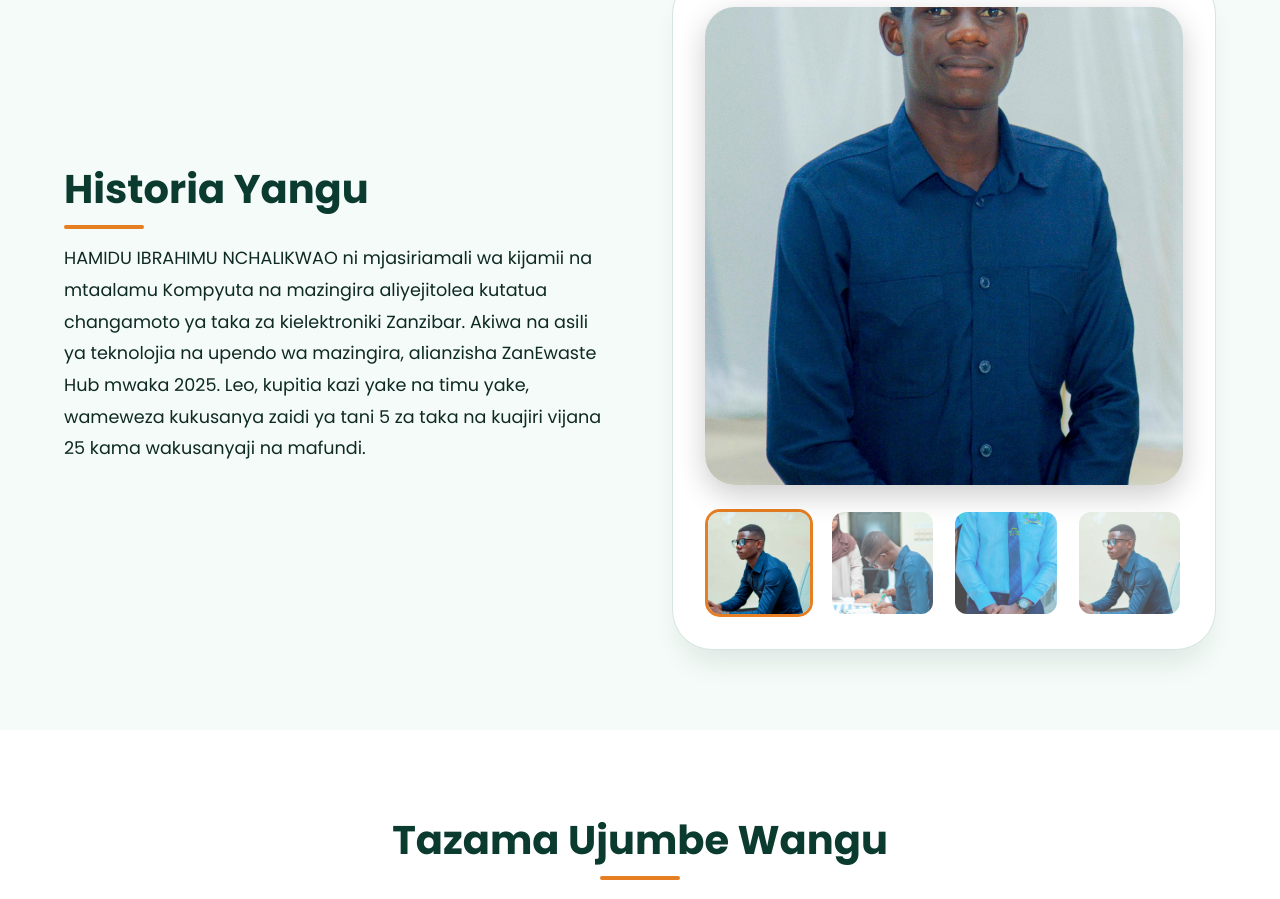
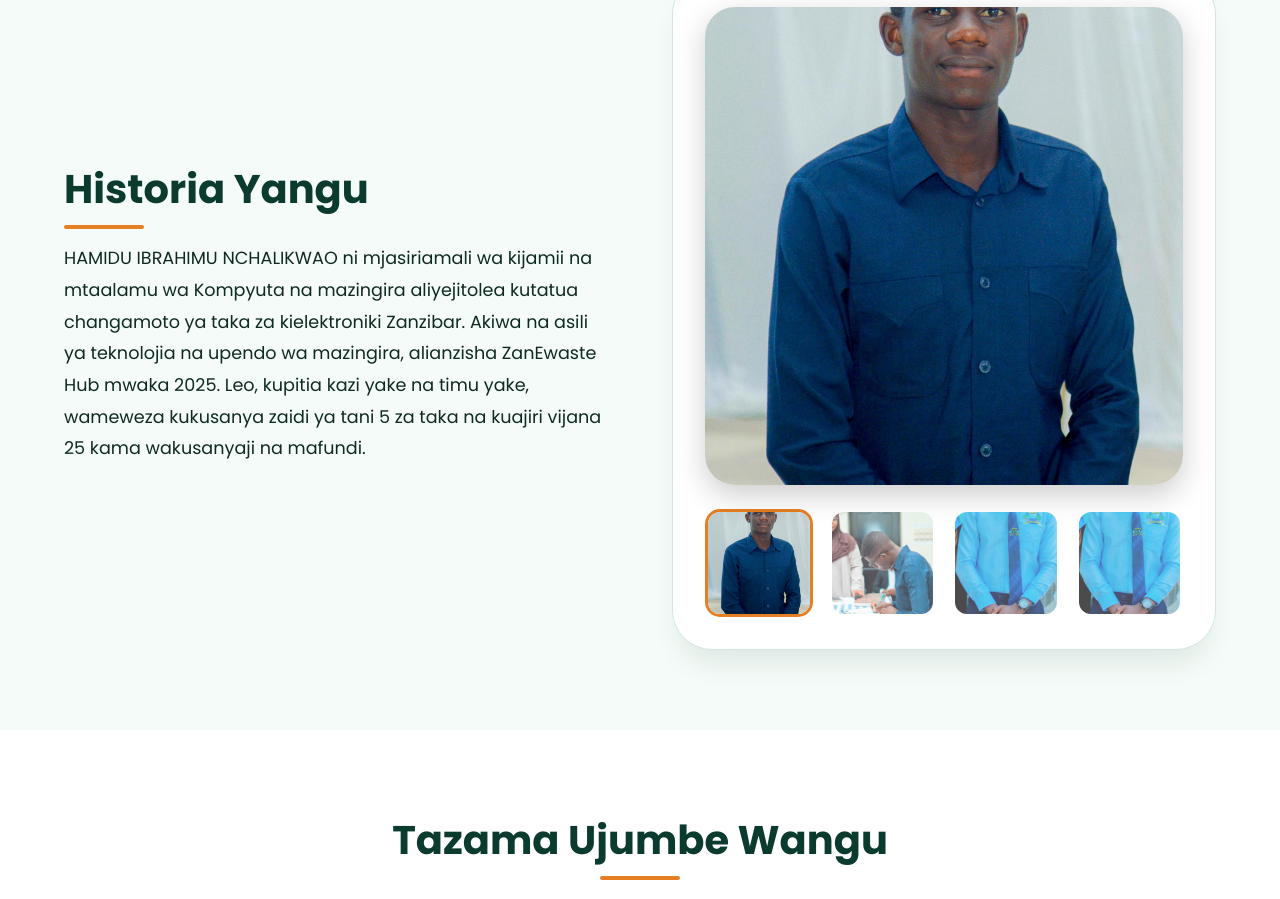
Before and after one commit to son-design/my_website, a plain HTML site: page founder.html in a window 1280 px wide. Shown: the part 1246-2145 px from the top of the page. Drawn offline with Linux system fonts and the light colour scheme; grey boxes are pictures that could not be loaded.

```diff
--- a/founder.html
+++ b/founder.html
@@ -782,10 +782,10 @@
                     <span class="en">My Story</span>
                 </h2>
                 <p class="sw">
-                   HAMIDU IBRAHIMU NCHALIKWAO  ni mjasiriamali wa kijamii na mtaalamu Kompyuta na mazingira aliyejitolea kutatua changamoto ya taka za kielektroniki Zanzibar. Akiwa na asili ya teknolojia na upendo wa mazingira, alianzisha ZanEwaste Hub mwaka 2025.
+                   HAMIDU IBRAHIMU NCHALIKWAO  ni mjasiriamali wa kijamii na mtaalamu wa Kompyuta na mazingira aliyejitolea kutatua changamoto ya taka za kielektroniki Zanzibar. Akiwa na asili ya teknolojia na upendo wa mazingira, alianzisha ZanEwaste Hub mwaka 2025.
                 </p>
                 <p class="en">
-                    HAMIDU IBRAHIMU NCHALIKWAO is a Digital entrepreneur Computer and  environmental expert dedicated to solving the e-waste challenge in Zanzibar. With a background in technology and a love for the environment, he founded ZanEwaste Hub in 2025.
+                    HAMIDU IBRAHIMU NCHALIKWAO is a Digital entrepreneur Computer expert and  environmental  dedicated to solving the e-waste challenge in Zanzibar. With a background in technology and a love for the environment, he founded ZanEwaste Hub in 2025.
                 </p>
                 <p class="sw">
                     Leo, kupitia kazi yake na timu yake, wameweza kukusanya zaidi ya tani 5 za taka na kuajiri vijana 25 kama wakusanyaji na mafundi.
@@ -803,7 +803,7 @@
 
                 <div class="photo-thumbnails" id="photoThumbnails">
                     <div class="thumb active" onclick="changePhoto('assets/image/founder/iShot_109.jpg')">
-                        <img src="assets/image/founder/iShot_109.jpg" alt="Thumb 1">
+                        <img src="assets/image/founder/IMG-20250406-WA0024.jpg" alt="Thumb 1">
                     </div>
                     <div class="thumb" onclick="changePhoto('assets/image/founder/iShot_109.jpg')">
                         <img src="assets/image/founder/iShot_37.jpg" alt="Thumb 2">
@@ -812,7 +812,7 @@
                         <img src="assets/image/founder/ALV_8313~5.jpg" alt="Thumb 3">
                     </div>
                     <div class="thumb" onclick="changePhoto('assets/image/founder/iShot_109.jpg')">
-                        <img src="assets/image/founder/iShot_109.jpg" alt="Thumb 4">
+                        <img src="assets/image/founder/ALV_8313~5.jpg" alt="Thumb 4">
                     </div>
                 </div>
             </div>
@@ -1070,4 +1070,5 @@
         });
     </script>
 </body>
+
 </html>
```
